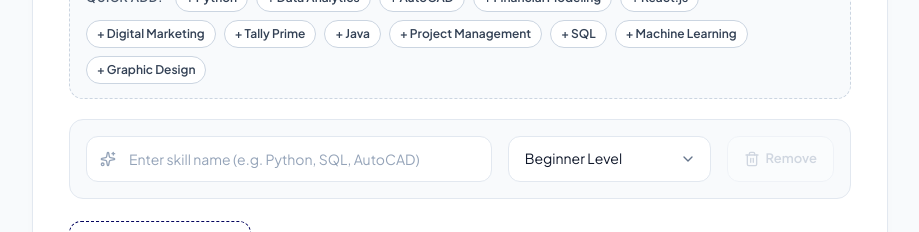
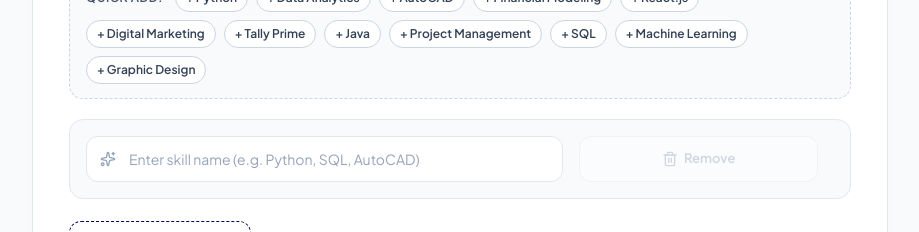
Before and after one commit to parminder-coder/Pm-internship-scheme, a React (Vite) app in the folder internship/: page /profileSetupForm in a window 1280 px wide. Shown: the part 1520-1752 px from the top of the page, without its empty margins (180-1099 px from the left). Built offline with nearby package versions, Linux system fonts and the light colour scheme; no server answers.

Commit message:
minor changes in profile setup form

```diff
--- a/internship/src/pages/profileSetupForm.jsx
+++ b/internship/src/pages/profileSetupForm.jsx
@@ -562,18 +562,6 @@ export default function ProfileSetupForm({ onSubmit, defaultValues }) {
                                     )}
                                 </div>
 
-                                <div className="pis-field-group">
-                                    <select
-                                        {...register(`skills.${index}.proficiency`)}
-                                        defaultValue={field.proficiency || "Beginner"}
-                                        className="pis-input pis-input-no-icon pis-select"
-                                    >
-                                        <option value="Beginner">Beginner Level</option>
-                                        <option value="Intermediate">Intermediate Level</option>
-                                        <option value="Advanced">Advanced Level</option>
-                                    </select>
-                                </div>
-
                                 <button
                                     type="button"
                                     onClick={() => fields.length > 1 && remove(index)}
```
